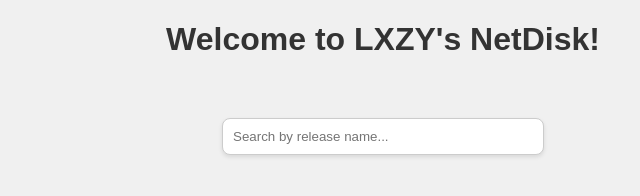
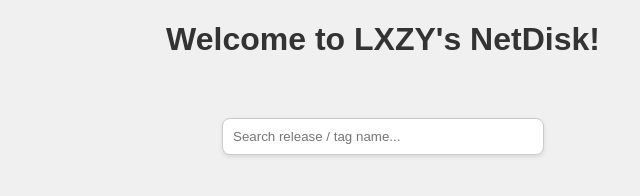
Before and after one commit to bilibiliLXZY/LXZY-NetDisk, a plain HTML site: page index.html in a window 1280 px wide. Shown: the full height of the page, 257-897 px from the left. Drawn offline with Linux system fonts and the light colour scheme; no server answers.

Commit message:
Update index.html

```diff
--- a/index.html
+++ b/index.html
@@ -68,7 +68,7 @@
     <h1>Welcome to LXZY's NetDisk!</h1>
   <h5>Special thanks to Hy1Fly!</h5>
     <div class="search-box">
-        <input type="text" id="searchInput" placeholder="Search by release name..." oninput="filterReleases()">
+        <input type="text" id="searchInput" placeholder="Search release / tag name..." oninput="filterReleases()">
     </div>
     <div id="releases"></div>
     <script>
```
